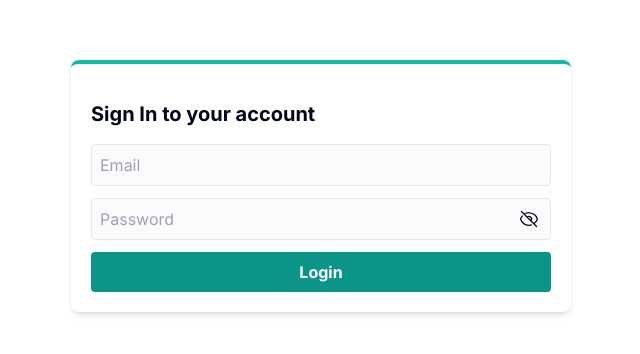
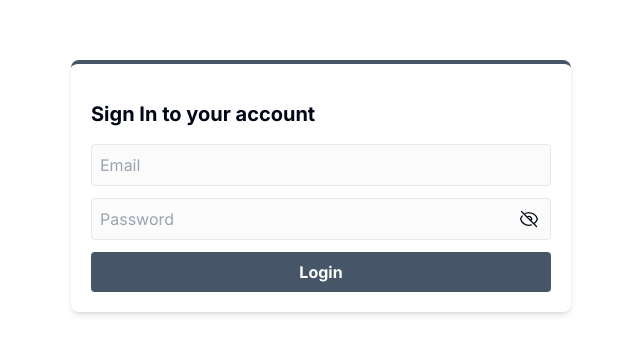
Before and after one commit to tanvirUpol/outlet-ops, a Next.js app: page / in a window 1280 px wide. Shown: the part 214-568 px from the top of the page, without its empty margins (319-959 px from the left). Built offline with nearby package versions, Linux system fonts and the light colour scheme; no server answers.

Commit message:
small update

```diff
--- a/app/verify/page.tsx
+++ b/app/verify/page.tsx
@@ -71,14 +71,14 @@ const VerifyCode = () => {
 
   return (
     <div className="grid place-items-center h-screen container">
-      <div className="shadow-md p-5 rounded-lg border-t-4 border-teal-500 w-[310px] sm:w-[500px]">
+      <div className="shadow-md p-5 rounded-lg border-t-4 border-slate-500 w-[310px] sm:w-[500px]">
         <h1 className="text-xl font-bold my-4" >Enter Verification Code</h1>
         <h1 className="text-sm font-bold my-4" >Sent to: {user?.email}</h1>
         <form onSubmit={handleSubmit} className="flex flex-col gap-3">
           {/* <input onChange={e=> setName(e.target.value)} type="text" value={name} placeholder="Name" /> */}
           <input className="w-full appearance-none" onChange={e=> setVcode(e.target.value)} type="number" value={vcode} placeholder="verification code" />
           {/* <input className="w-full" onChange={e=> setPassword(e.target.value)} type="password" value={password} placeholder="Password" /> */}
-          <button className="bg-teal-600 text-white py-2 font-bold rounded cursor-pointer">{loading? "Loading..." : "Verify"}</button>
+          <button className="bg-slate-600 text-white py-2 font-bold rounded cursor-pointer">{loading? "Loading..." : "Verify"}</button>
           { error &&
           <div>
             <p className="bg-rose-200 px-3 py-4 rounded text-rose-600 font-medium border border-red-600">{error}</p>
--- a/components/ExcelUploader.tsx
+++ b/components/ExcelUploader.tsx
@@ -41,7 +41,7 @@ const ExcelUploader = () => {
         },
         {
             name: "Store Level",
-            headers: ["gp_percent","outlet_code", "outlet_name", "zonal", "sales_contribution", "this_net_profit", "profitable", "ff_this", "ff_last", "bs_this", "bs_last", "gpv_this", "gpv_last", "sales_this", "sales_last", "month", "day"],
+            headers: ["outlet_code", "outlet_name", "zonal", "sales_contribution", "this_net_profit", "profitable", "ff_this", "ff_last", "bs_this", "bs_last", "gpv_this", "gpv_last", "sales_this", "sales_last", "month", "day"],
             api_path: "api/storeLevel"
         },
         {
@@ -218,17 +218,24 @@ const ExcelUploader = () => {
                     toast.success('Successfully submitted!')
                     setData([])
                     setLoading(false)
+                    const file: any = document.querySelector(".file");
+                    file.value = "";
 
                 } else {
                     console.log("submission failed");
                     toast.error('File Did not submit!')
                     setLoading(false)
                     setData([])
+                    const file: any = document.querySelector(".file");
+                    file.value = "";
                     //   setError(json.message)
                 }
 
             } catch (error) {
-                console.log("registration failed with:", error);
+                console.log("submission failed with:", error);
+                const file: any = document.querySelector(".file");
+                file.value = "";
+                toast.error('File Did not submit!')
                 setLoading(false)
 
             }
--- a/components/LoginForm.tsx
+++ b/components/LoginForm.tsx
@@ -70,7 +70,7 @@ const LoginForm = () => {
 
   return (
     <div className="grid place-items-center h-screen container">
-      <div className="shadow-md p-5 rounded-lg border-t-4 border-teal-500 w-[300px] sm:w-[500px]">
+      <div className="shadow-md p-5 rounded-lg border-t-4 border-slate-600 w-[300px] sm:w-[500px]">
         <h1 className="text-xl font-bold my-4" >Sign In to your account</h1>
         <form onSubmit={handleSubmit} className="flex flex-col gap-3">
           {/* <input onChange={e=> setName(e.target.value)} type="text" value={name} placeholder="Name" /> */}
@@ -126,7 +126,11 @@ const LoginForm = () => {
               )}
             </div>
           </div>
-          <button className="bg-teal-600 text-white py-2 font-bold rounded cursor-pointer">{loading ? "Loading..." : "Login"}</button>
+          <button className="bg-slate-600 text-white py-2 font-bold rounded cursor-pointer">
+            <p>
+              {loading ? "Loading..." : "Login"}
+            </p>
+          </button>
           {error &&
             <div>
               <p className="bg-rose-50 px-3 py-4 rounded text-rose-600 font-medium border border-red-600/50 border-dashed">{error}</p>
```
